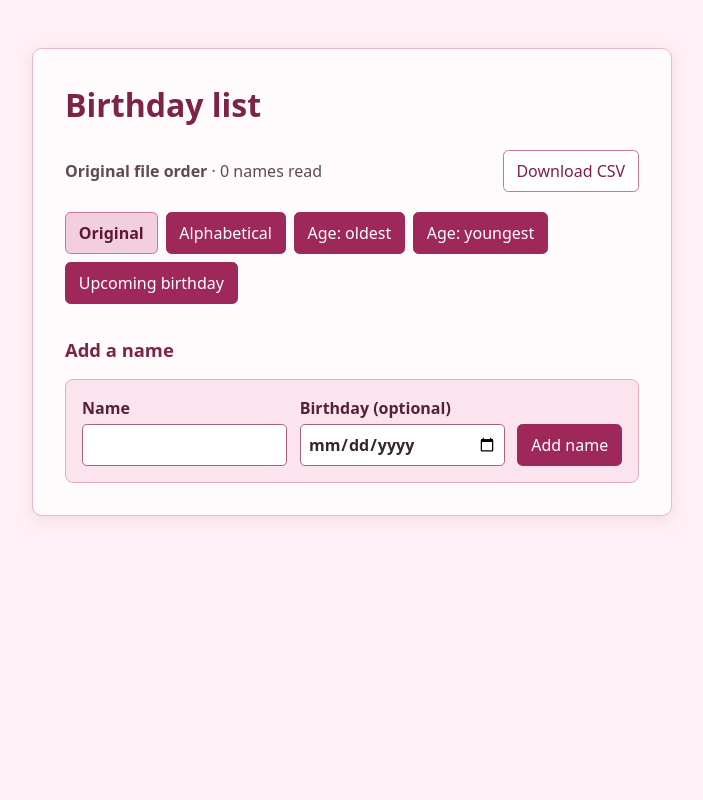
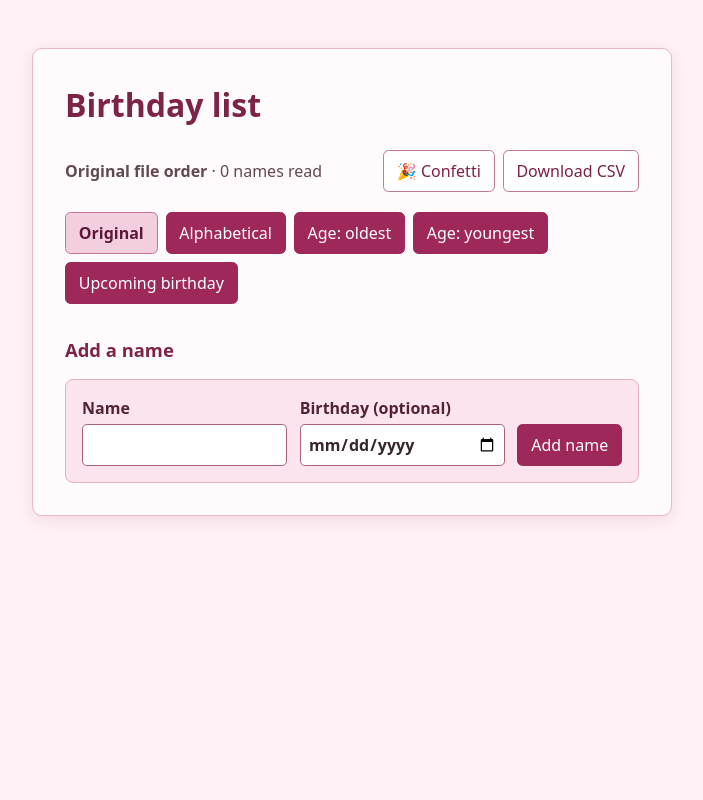
Before and after one commit to wrightstrategy/birthday_app, a Flask app: page / in a window 1280 px wide. Shown: the whole page, without its empty margins (288-991 px from the left). Run offline with Flask 3, Linux system fonts and the light colour scheme.

Commit message:
Add confetti celebration for today's birthdays.
Fire confetti automatically when someone has a birthday today, and keep a single manual Confetti button for on-demand celebration.

```diff
--- a/app.py
+++ b/app.py
@@ -258,6 +258,21 @@ def get_sort_mode(value: str | None) -> str:
     return value if value in SORT_LABELS else "original"
 
 
+def people_with_birthday_today(
+    people: list[dict[str, str]], today: date | None = None
+) -> list[str]:
+    """Return names of people whose observed birthday falls on *today*."""
+    today = today or date.today()
+    names: list[str] = []
+    for person in people:
+        birthdate = parse_birthdate(person["birthdate"])
+        if birthdate is None:
+            continue
+        if birthday_in_year(birthdate, today.year) == today:
+            names.append(person["name"])
+    return names
+
+
 @app.route("/")
 def index():
     """Display people in original, alphabetical, age, or calendar order."""
@@ -273,6 +288,7 @@ def index():
         error = f"Unable to read birthday data: {exc}"
 
     today = app.config.get("TODAY") or date.today()
+    today_birthdays = people_with_birthday_today(people, today=today)
     people = sort_people(people, sort_mode, today=today)
     unknown_count = sum(not person["birthdate"] for person in people)
     selected_name = next(
@@ -288,6 +304,7 @@ def index():
         sort_mode=sort_mode,
         unknown_count=unknown_count,
         selected_name=selected_name,
+        today_birthdays=today_birthdays,
     )
 
 
--- a/templates/index.html
+++ b/templates/index.html
@@ -93,6 +93,34 @@
     .actions {
       justify-self: end;
     }
+    .summary-actions {
+      align-items: center;
+      display: flex;
+      flex-wrap: wrap;
+      gap: 0.5rem;
+    }
+    .confetti-banner {
+      background: #fff7fb;
+      border: 1px solid #e8b8c8;
+      border-radius: 0.5rem;
+      color: #7d2348;
+      font-weight: 650;
+      margin: 0 0 1rem;
+      padding: 0.75rem 1rem;
+      text-align: center;
+    }
+    .confetti-banner[hidden] {
+      display: none;
+    }
+    #confetti-canvas {
+      height: 100%;
+      left: 0;
+      pointer-events: none;
+      position: fixed;
+      top: 0;
+      width: 100%;
+      z-index: 9999;
+    }
     time, .unknown { color: #684b57; }
     form {
       align-items: end;
@@ -157,6 +185,7 @@
   </style>
 </head>
 <body>
+  <canvas id="confetti-canvas" aria-hidden="true"></canvas>
   <main>
     <h1>Birthday list</h1>
     <div class="summary-row">
@@ -164,7 +193,12 @@
         <strong>{{ order_label }}</strong> &middot;
         {{ people|length }} {{ "name" if people|length == 1 else "names" }} read
       </p>
-      <a class="button secondary" href="/download">Download CSV</a>
+      <div class="summary-actions">
+        <button type="button" id="confetti-button" class="button secondary" aria-label="Deploy confetti">
+          🎉 Confetti
+        </button>
+        <a class="button secondary" href="/download">Download CSV</a>
+      </div>
     </div>
 
     <nav class="sorts" aria-label="Sort birthdays">
@@ -186,6 +220,8 @@
     {% if error %}
       <p class="error" role="alert">{{ error }}</p>
     {% endif %}
+
+    <p id="confetti-banner" class="confetti-banner" role="status" hidden></p>
 
     {% if people %}
       <div class="person-header" aria-hidden="true">
@@ -262,5 +298,120 @@
       <button type="submit">Add name</button>
     </form>
   </main>
+  <script>
+    (function () {
+      const canvas = document.getElementById("confetti-canvas");
+      const banner = document.getElementById("confetti-banner");
+      if (!canvas || !banner) return;
+
+      const todayBirthdays = {{ today_birthdays|tojson }};
+      const ctx = canvas.getContext("2d");
+      const colors = ["#9d2859", "#e8b8c8", "#f3cede", "#7d2348", "#ffd166", "#06d6a0", "#4cc9f0", "#fff"];
+      let particles = [];
+      let animating = false;
+      let bannerTimer = null;
+
+      function resize() {
+        canvas.width = window.innerWidth;
+        canvas.height = window.innerHeight;
+      }
+
+      function spawnBurst() {
+        const count = 140;
+        for (let i = 0; i < count; i += 1) {
+          const angle = (Math.PI * 2 * i) / count + Math.random() * 0.4;
+          const speed = 6 + Math.random() * 10;
+          particles.push({
+            x: canvas.width / 2 + (Math.random() - 0.5) * 80,
+            y: canvas.height * 0.28,
+            vx: Math.cos(angle) * speed,
+            vy: Math.sin(angle) * speed - 4,
+            size: 5 + Math.random() * 7,
+            color: colors[Math.floor(Math.random() * colors.length)],
+            rotation: Math.random() * Math.PI * 2,
+            spin: (Math.random() - 0.5) * 0.35,
+            life: 1,
+            decay: 0.008 + Math.random() * 0.01,
+            shape: Math.random() < 0.5 ? "rect" : "circle",
+          });
+        }
+      }
+
+      function drawParticle(p) {
+        ctx.save();
+        ctx.translate(p.x, p.y);
+        ctx.rotate(p.rotation);
+        ctx.globalAlpha = Math.max(p.life, 0);
+        ctx.fillStyle = p.color;
+        if (p.shape === "circle") {
+          ctx.beginPath();
+          ctx.arc(0, 0, p.size / 2, 0, Math.PI * 2);
+          ctx.fill();
+        } else {
+          ctx.fillRect(-p.size / 2, -p.size / 4, p.size, p.size / 2);
+        }
+        ctx.restore();
+      }
+
+      function tick() {
+        ctx.clearRect(0, 0, canvas.width, canvas.height);
+        particles = particles.filter((p) => p.life > 0);
+        for (const p of particles) {
+          p.vy += 0.18;
+          p.vx *= 0.99;
+          p.x += p.vx;
+          p.y += p.vy;
+          p.rotation += p.spin;
+          p.life -= p.decay;
+          drawParticle(p);
+        }
+        if (particles.length) {
+          requestAnimationFrame(tick);
+        } else {
+          animating = false;
+          ctx.clearRect(0, 0, canvas.width, canvas.height);
+        }
+      }
+
+      function formatNames(names) {
+        if (names.length === 1) return names[0];
+        if (names.length === 2) return names[0] + " and " + names[1];
+        return names.slice(0, -1).join(", ") + ", and " + names[names.length - 1];
+      }
+
+      function celebrate(names) {
+        resize();
+        spawnBurst();
+        // A second delayed burst makes it feel more like a real drop.
+        window.setTimeout(spawnBurst, 180);
+        if (!animating) {
+          animating = true;
+          requestAnimationFrame(tick);
+        }
+        banner.hidden = false;
+        banner.textContent = names && names.length
+          ? "🎉 Happy birthday, " + formatNames(names) + "!"
+          : "🎉 Happy birthday!";
+        window.clearTimeout(bannerTimer);
+        bannerTimer = window.setTimeout(function () {
+          banner.hidden = true;
+          banner.textContent = "";
+        }, 3500);
+      }
+
+      window.addEventListener("resize", resize);
+      const button = document.getElementById("confetti-button");
+      if (button) {
+        button.addEventListener("click", function () {
+          celebrate(todayBirthdays.length ? todayBirthdays : null);
+        });
+      }
+
+      // Auto-deploy confetti when someone has a birthday today.
+      if (todayBirthdays.length) {
+        celebrate(todayBirthdays);
+      }
+    })();
+  </script>
 </body>
 </html>
```
Also changed, not shown: test_app.py (+43 -1 lines).
